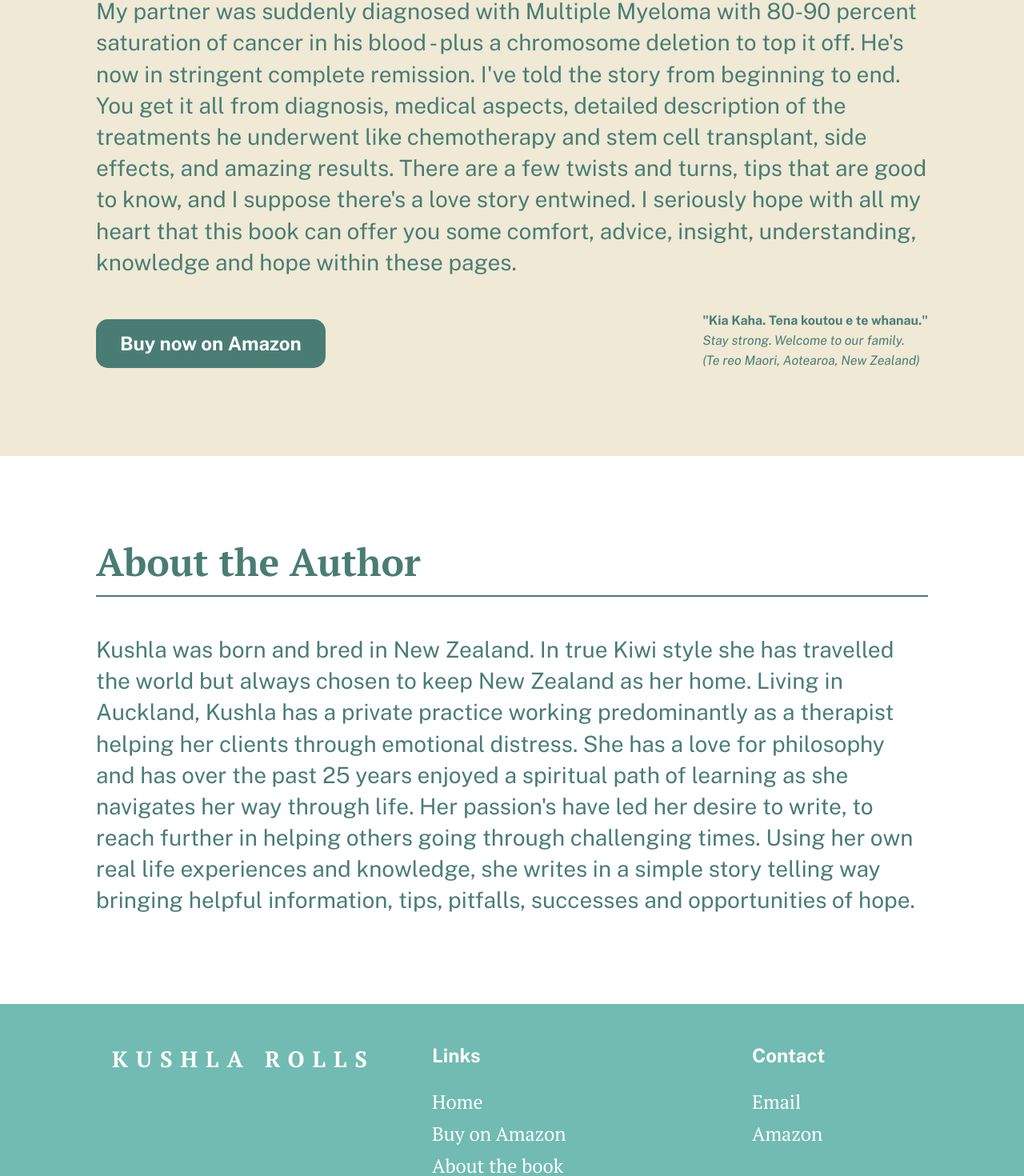
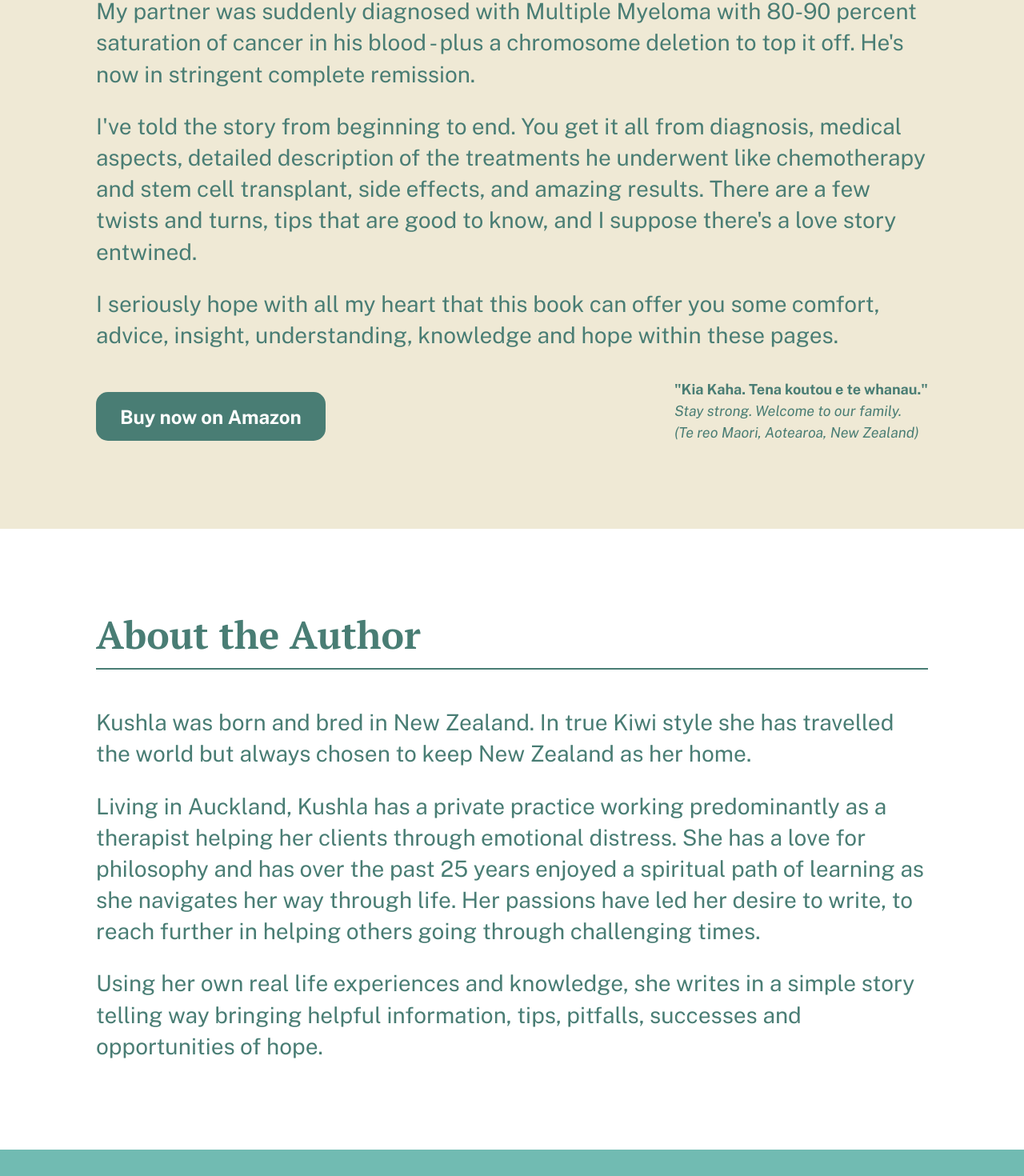
Before and after one commit to chase-manning/weve-got-cancer, a React (Vite) app: page / in a window 1280 px wide. Shown: the part 1440-2910 px from the top of the page at 80% size. Built offline with nearby package versions, Linux system fonts and the light colour scheme.

Commit message:
:lipstick: various small improvements

```diff
--- a/src/components/About.tsx
+++ b/src/components/About.tsx
@@ -40,6 +40,7 @@ const Header = styled.h2`
 
   @media (max-width: 900px) {
     font-size: 3.6rem;
+    margin-bottom: 1rem;
   }
 `;
 
@@ -50,7 +51,7 @@ const Paragraph = styled.p`
   line-height: 1.4;
 
   @media (max-width: 900px) {
-    font-size: 2.4rem;
+    font-size: 2rem;
   }
 `;
 
@@ -77,7 +78,7 @@ const QuoteContainer = styled.div`
 `;
 
 const BoldQuote = styled.p`
-  font-size: 1.6rem;
+  font-size: 1.8rem;
   color: var(--primary);
   font-weight: bold;
 
@@ -87,7 +88,7 @@ const BoldQuote = styled.p`
 `;
 
 const Quote = styled.p`
-  font-size: 1.6rem;
+  font-size: 1.8rem;
   color: var(--primary);
   font-weight: normal;
   font-style: italic;
@@ -105,25 +106,30 @@ const About = () => {
         <Paragraph>
           My partner was suddenly diagnosed with Multiple Myeloma with 80-90
           percent saturation of cancer in his blood - plus a chromosome deletion
-          to top it off. He's now in stringent complete remission. I've told the
-          story from beginning to end. You get it all from diagnosis, medical
-          aspects, detailed description of the treatments he underwent like
-          chemotherapy and stem cell transplant, side effects, and amazing
-          results. There are a few twists and turns, tips that are good to know,
-          and I suppose there's a love story entwined. I seriously hope with all
-          my heart that this book can offer you some comfort, advice, insight,
-          understanding, knowledge and hope within these pages.
+          to top it off. He's now in stringent complete remission.
         </Paragraph>
+        <Paragraph>
+          I've told the story from beginning to end. You get it all from
+          diagnosis, medical aspects, detailed description of the treatments he
+          underwent like chemotherapy and stem cell transplant, side effects,
+          and amazing results. There are a few twists and turns, tips that are
+          good to know, and I suppose there's a love story entwined.
+        </Paragraph>
+        <Paragraph>
+          I seriously hope with all my heart that this book can offer you some
+          comfort, advice, insight, understanding, knowledge and hope within
+          these pages.
+        </Paragraph>
+        <QuoteContainer>
+          <BoldQuote>"Kia Kaha. Tena koutou e te whanau."</BoldQuote>
+          <Quote>Stay strong. Welcome to our family.</Quote>
+          <Quote>(Te reo Maori, Aotearoa, New Zealand)</Quote>
+        </QuoteContainer>
         <ButtonContainer>
           <Button link={AMAZON_LINK} primary newTab>
             Buy now on Amazon
           </Button>
         </ButtonContainer>
-        <QuoteContainer>
-          <BoldQuote>"Kia Kaha. Tena koutou e te whanau."</BoldQuote>
-          <Quote>Stay strong. Welcome to our family.</Quote>
-          <Quote>(Te reo Maori, Aotearoa, New Zealand)</Quote>
-        </QuoteContainer>
       </TextContent>
     </StyledAbout>
   );
--- a/src/components/Author.tsx
+++ b/src/components/Author.tsx
@@ -38,6 +38,7 @@ const Header = styled.h2`
 
   @media (max-width: 900px) {
     font-size: 3.6rem;
+    margin-bottom: 1rem;
   }
 `;
 
@@ -48,7 +49,7 @@ const Paragraph = styled.p`
   line-height: 1.4;
 
   @media (max-width: 900px) {
-    font-size: 2.4rem;
+    font-size: 2rem;
   }
 `;
 
@@ -60,15 +61,19 @@ const Author = () => {
         <Paragraph>
           Kushla was born and bred in New Zealand. In true Kiwi style she has
           travelled the world but always chosen to keep New Zealand as her home.
+        </Paragraph>
+        <Paragraph>
           Living in Auckland, Kushla has a private practice working
           predominantly as a therapist helping her clients through emotional
           distress. She has a love for philosophy and has over the past 25 years
           enjoyed a spiritual path of learning as she navigates her way through
-          life. Her passion's have led her desire to write, to reach further in
-          helping others going through challenging times. Using her own real
-          life experiences and knowledge, she writes in a simple story telling
-          way bringing helpful information, tips, pitfalls, successes and
-          opportunities of hope.
+          life. Her passions have led her desire to write, to reach further in
+          helping others going through challenging times.
+        </Paragraph>
+        <Paragraph>
+          Using her own real life experiences and knowledge, she writes in a
+          simple story telling way bringing helpful information, tips, pitfalls,
+          successes and opportunities of hope.
         </Paragraph>
       </TextContent>
     </StyleAuthor>
--- a/src/components/Button.tsx
+++ b/src/components/Button.tsx
@@ -24,6 +24,7 @@ const StyledButton = styled.a<{ primary?: boolean }>`
     height: 5.4rem;
     padding: 0 2.4rem;
     font-size: 2rem;
+    width: 100%;
   }
 `;
 
--- a/src/components/Footer.tsx
+++ b/src/components/Footer.tsx
@@ -19,6 +19,11 @@ const FooterContent = styled.div`
   width: 100%;
   max-width: 120rem;
   justify-content: space-between;
+
+  @media (max-width: 900px) {
+    flex-direction: column;
+    gap: 4rem;
+  }
 `;
 
 const Section = styled.div<{ flex?: number }>`
@@ -26,6 +31,10 @@ const Section = styled.div<{ flex?: number }>`
   display: flex;
   flex-direction: column;
   gap: 0.8rem;
+
+  @media (max-width: 900px) {
+    gap: 0.6rem;
+  }
 `;
 
 const Author = styled.h4`
@@ -37,7 +46,7 @@ const Author = styled.h4`
   font-weight: bold;
 
   @media (max-width: 900px) {
-    font-size: 2.4rem;
+    font-size: 2rem;
   }
 `;
 
@@ -48,20 +57,24 @@ const FooterHeader = styled.h5`
   margin-bottom: 2rem;
 
   @media (max-width: 900px) {
-    font-size: 2rem;
+    font-size: 1.8rem;
+    margin-bottom: 1rem;
   }
 `;
 
 const FooterLink = styled.a`
   font-size: 2.4rem;
   color: var(--bg);
-  font-family: "PT Serif", serif;
   font-weight: normal;
   text-decoration: none;
   cursor: pointer;
 
   &:hover {
     text-decoration: underline;
+  }
+
+  @media (max-width: 900px) {
+    font-size: 1.8rem;
   }
 `;
 
--- a/src/components/Hero.tsx
+++ b/src/components/Hero.tsx
@@ -18,7 +18,7 @@ const StyledHero = styled.div`
   }
 
   @media (max-width: 900px) {
-    padding: 3rem;
+    padding: 5rem 2rem;
   }
 `;
 
@@ -48,6 +48,7 @@ const Author = styled.h4`
 
   @media (max-width: 900px) {
     font-size: 2.4rem;
+    text-align: center;
   }
 `;
 
@@ -60,6 +61,7 @@ const Header = styled.h1`
 
   @media (max-width: 900px) {
     font-size: 4.2rem;
+    text-align: center;
   }
 `;
 
@@ -72,6 +74,7 @@ const SubHeader = styled.h3`
 
   @media (max-width: 900px) {
     font-size: 2.8rem;
+    text-align: center;
   }
 `;
 
@@ -79,6 +82,12 @@ const ButtonContainer = styled.div`
   display: flex;
   gap: 2rem;
   margin-top: 2.6rem;
+
+  @media (max-width: 900px) {
+    flex-direction: column;
+    gap: 2rem;
+    margin-top: 2rem;
+  }
 `;
 
 const Section = styled.div`
@@ -95,7 +104,7 @@ const Image = styled.img`
 
   @media (max-width: 900px) {
     height: auto;
-    width: 100%;
+    width: 90%;
   }
 `;
 
```
